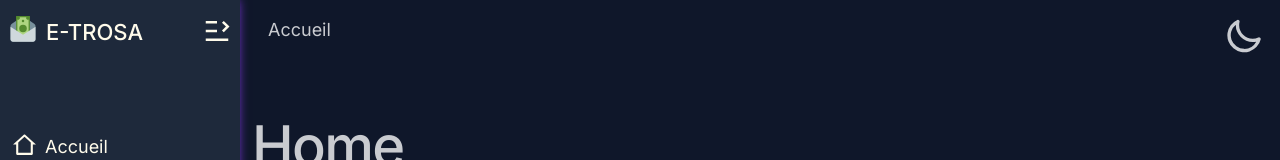
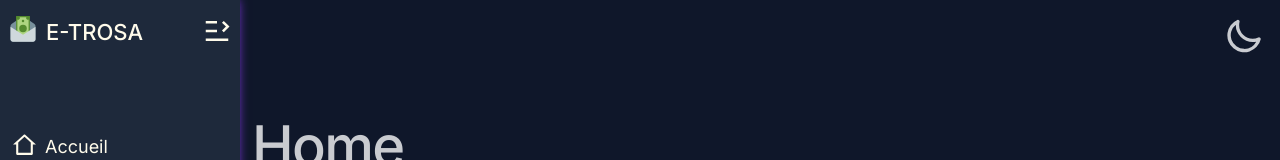
Before and after one commit to tsifcarnage/E-trosa, a React (Vite) app: page / in a window 1280 px wide. Shown: the top 160 px of the page. Built offline with nearby package versions, Linux system fonts and the light colour scheme.

Commit message:
Update Navbar.tsx

```diff
--- a/src/components/Navbar.tsx
+++ b/src/components/Navbar.tsx
@@ -10,10 +10,13 @@ export default function Navbar({ links }: SidebarProps) {
 
     return (
         <nav className="flex justify-between p-4">
-            <h3 className="grow">{currentLink?.label || "Accueil"}</h3>
-            <div className="ml-auto">
+            <h3 className="grow">{currentLink?.label || ""}</h3>
+            <section className="ml-auto">
                 <ThemeToggle />
-            </div>
+                <div>
+
+                </div>
+            </section>
         </nav>
     )
 }
```
